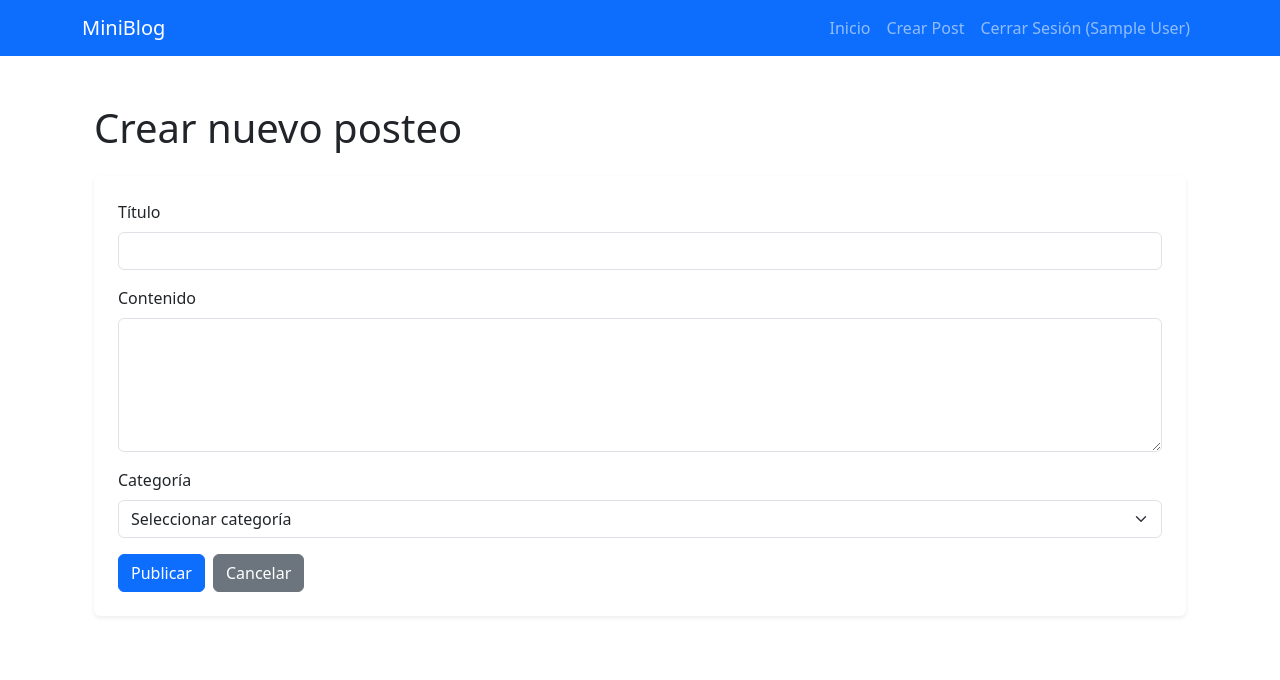
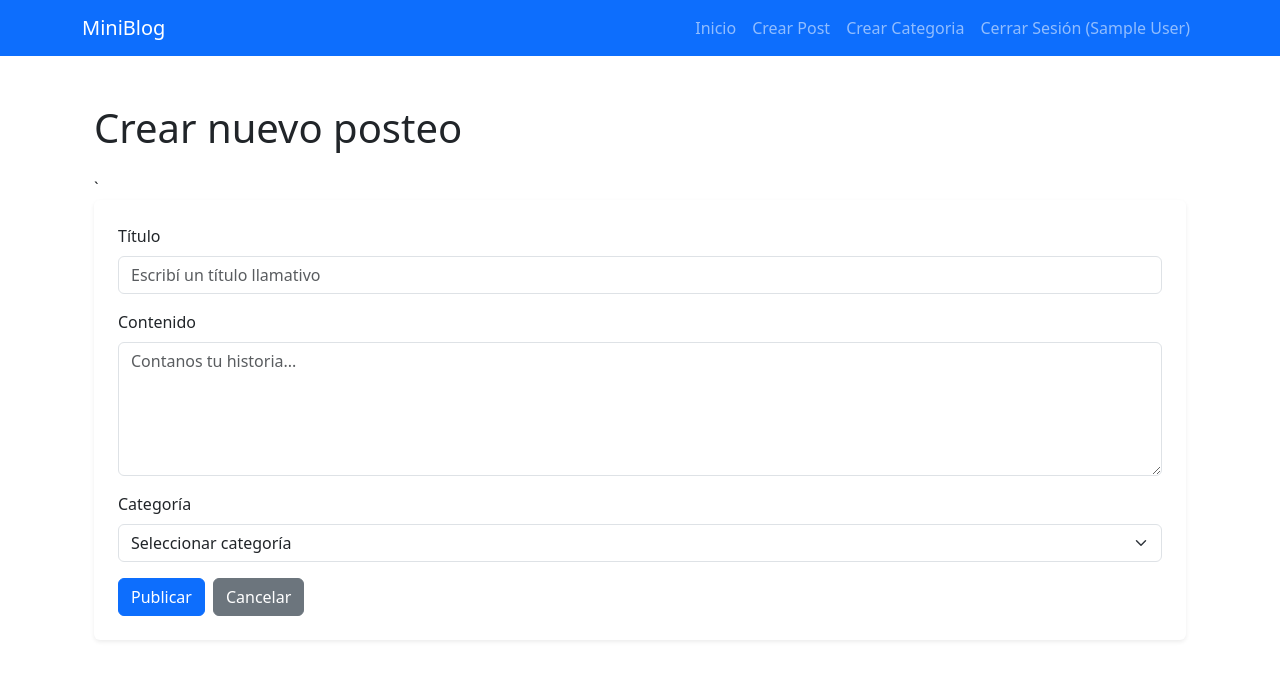
Before and after one commit to AleQuiroga26/EFIPrimerSemestre, a Flask app: page /nuevo_post in a window 1280 px wide. Shown: the top 680 px of the page. Run offline with Flask 3, Linux system fonts and the light colour scheme; the visitor is signed in with stand-in values (Sample User, id 1).

Commit message:
post y categorias

```diff
--- a/app.py
+++ b/app.py
@@ -34,18 +34,31 @@
 
 @app.route('/nuevo_post', methods=['GET', 'POST'])
 def nuevo_post():
+
+    if 'user_id' not in session:
+        flash('Debes iniciar sesión para crear un post.', 'warning')
+        return redirect(url_for('login'))
+
     if request.method == "POST":
         titulo = request.form["titulo"]
         contenido = request.form["contenido"]
         categoria_id = request.form["categoria_id"]
 
-        nuevo = Post(titulo=titulo, contenido=contenido, categoria_id=categoria_id)
+        nuevo = Post(
+            titulo=titulo,
+            contenido=contenido,
+            categoria_id=categoria_id,
+            autor_id=session['user_id']
+        )
+
         db.session.add(nuevo)
         db.session.commit()
+        flash('Post creado con éxito.', 'success')
         return redirect(url_for("index"))
 
     categorias = Category.query.all()
     return render_template("nuevoPost.html", categorias=categorias)
+
 
 @app.route('/register', methods=['GET', 'POST'])
 def register():
@@ -124,3 +137,32 @@
     session.clear()
     flash('Has cerrado sesión.', 'success')
     return redirect(url_for('index'))
+
+@app.route('/post/<int:post_id>')
+def ver_post(post_id):
+    post = Post.query.get_or_404(post_id)
+    return render_template('verPost.html', post=post)
+
+@app.route('/nuevo_categoria', methods=['GET', 'POST'])
+def nuevo_categoria():
+    if request.method == 'POST':
+        nombre = request.form['name'].strip()
+
+        if not nombre:
+            flash('El nombre de la categoría no puede estar vacío.', 'danger')
+            return redirect(url_for('nuevo_categoria'))
+
+        # Evitar duplicados
+        existe_categoria = Category.query.filter_by(name=nombre).first()
+        if existe_categoria:
+            flash('Ya existe una categoría con ese nombre.', 'warning')
+            return redirect(url_for('nuevo_categoria'))
+
+        nueva_cat = Category(name=nombre)
+        db.session.add(nueva_cat)
+        db.session.commit()
+
+        flash('Categoría creada con éxito.', 'success')
+        return redirect(url_for('index'))
+
+    return render_template('categoria.html')
--- a/templates/base.html
+++ b/templates/base.html
@@ -27,6 +27,9 @@
         {% if session.get('user_id') %}
           <li class="nav-item">
             <a class="nav-link" href="{{ url_for('nuevo_post') }}">Crear Post</a>
+          </li>
+          <li class="nav-item">
+            <a class="nav-link" href="{{ url_for('nuevo_categoria') }}">Crear Categoria</a>
           </li>
           <li class="nav-item">
             <a class="nav-link" href="{{ url_for('logout') }}">Cerrar Sesión ({{ session.get('user_name') }})</a>
--- a/templates/index.html
+++ b/templates/index.html
@@ -29,7 +29,7 @@
 
   {% else %}
     <h1 class="mb-4">Bienvenido a MiniBlog</h1>
-    <p class="lead">MiniBlog es una app estilo Instagram, donde podés compartir tus ideas, fotos, o lo que quieras.</p>
+    <p class="lead">MiniBlog es una app donde podés compartir tus ideas, fotos.</p>
     <p>Para empezar a publicar y ver el contenido completo, primero registrate o iniciá sesión.</p>
     <p>Mientras tanto, podés navegar y ver las publicaciones públicas que ya están disponibles.</p>
 
--- a/templates/nuevoPost.html
+++ b/templates/nuevoPost.html
@@ -5,17 +5,20 @@
 {% block content %}
 <div class="container mt-5">
     <h1 class="mb-4">Crear nuevo posteo</h1>
-
-    <form action="{{ url_for('nuevo_post') }}" method="POST" class="bg-white p-4 rounded shadow-sm">
+`
+    <form action="{{ url_for('nuevo_post') }}"
+          method="POST"
+          enctype="multipart/form-data"
+          class="bg-white p-4 rounded shadow-sm">
 
         <div class="mb-3">
             <label for="titulo" class="form-label">Título</label>
-            <input type="text" id="titulo" name="titulo" class="form-control" required>
+            <input type="text" id="titulo" name="titulo" class="form-control" placeholder="Escribí un título llamativo" required>
         </div>
 
         <div class="mb-3">
             <label for="contenido" class="form-label">Contenido</label>
-            <textarea id="contenido" name="contenido" rows="5" class="form-control" required></textarea>
+            <textarea id="contenido" name="contenido" rows="5" class="form-control" placeholder="Contanos tu historia..." required></textarea>
         </div>
 
         <div class="mb-3">
```
Also changed, not shown: models.py (+17 -2 lines), templates/categoria.html (added, +24 -0 lines), templates/verPost.html (added, +12 -0 lines).
